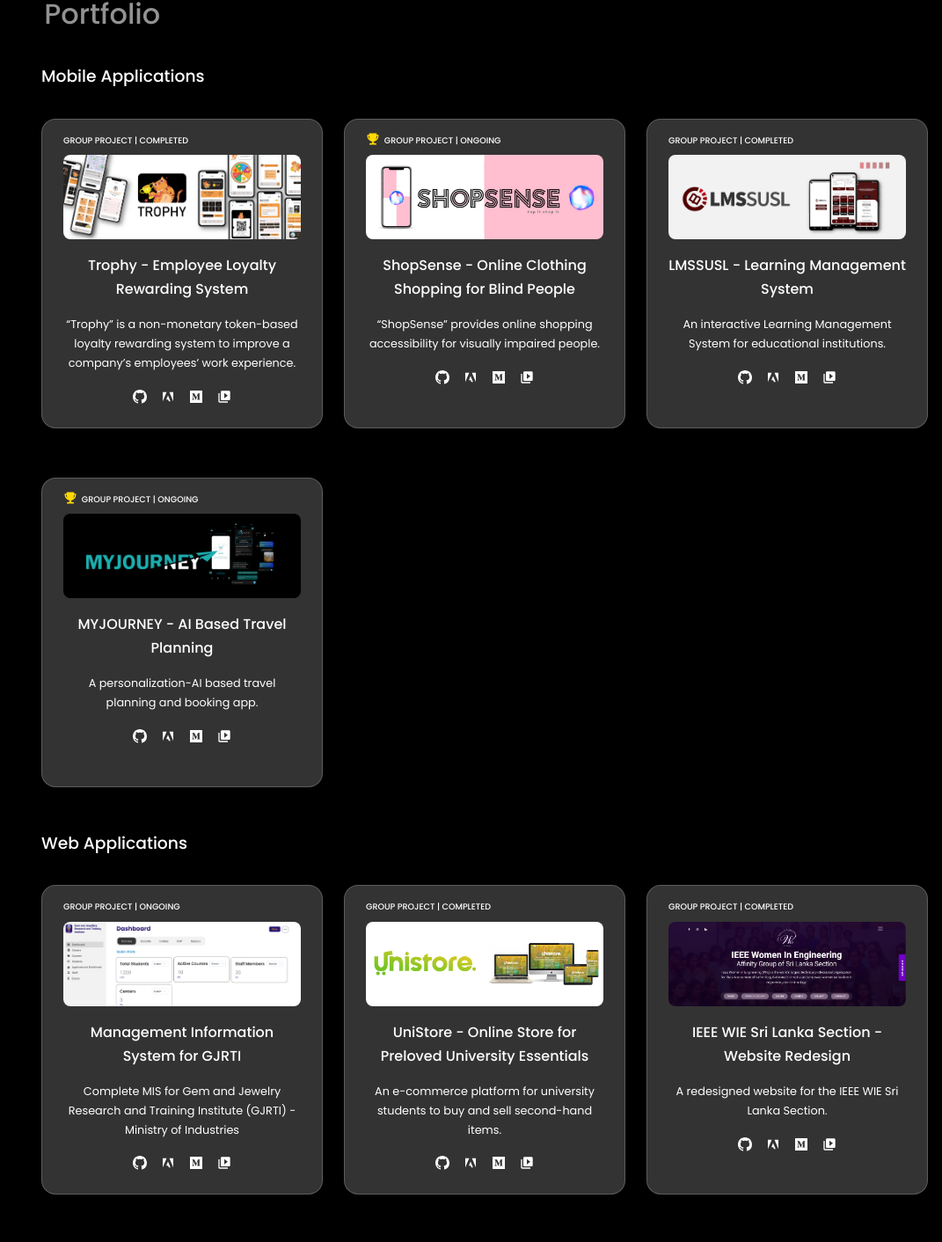
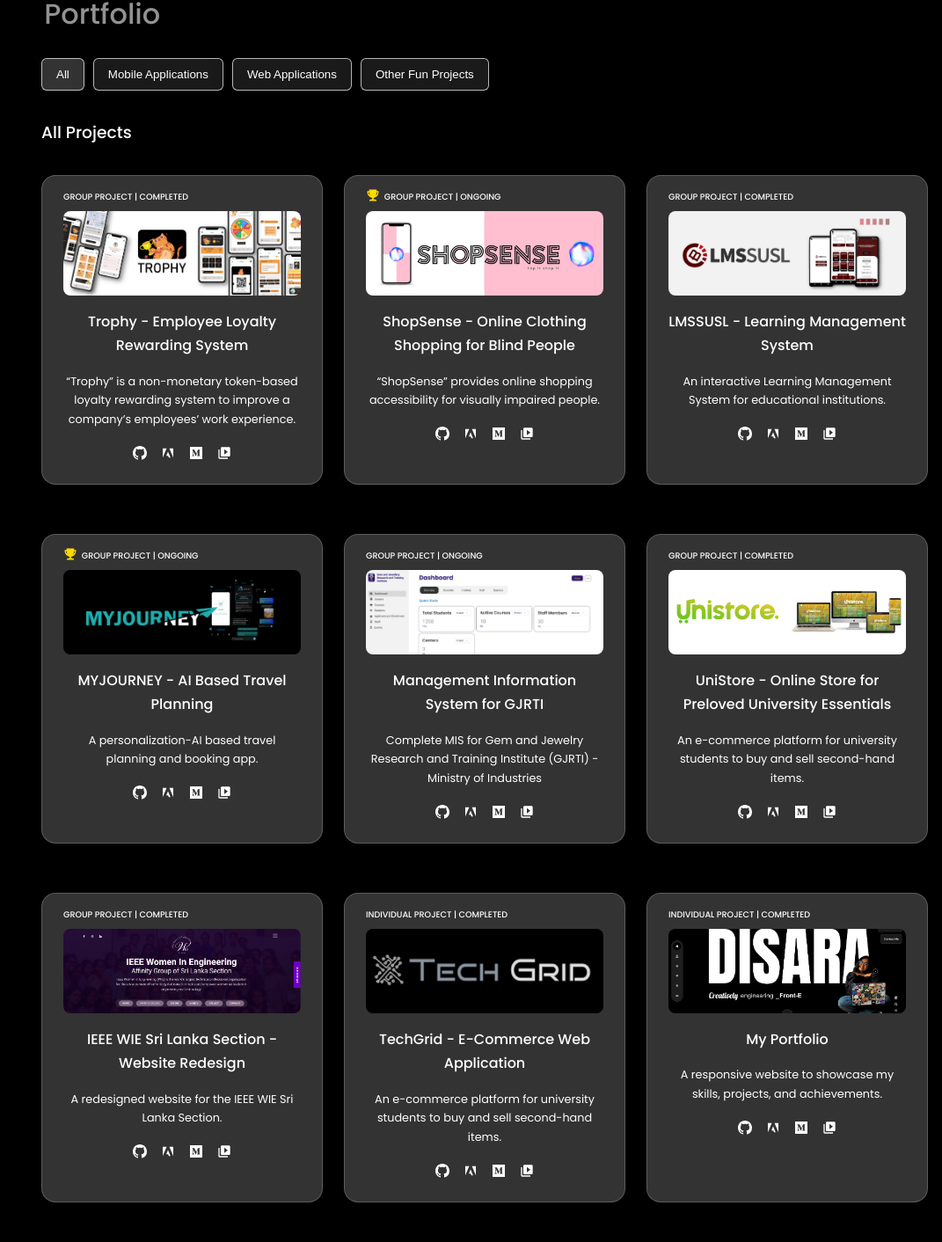
Before and after one commit to disara7/portfolio, a React (Create React App) app: page / in a window 1280 px wide. Shown: the part 2571-3983 px from the top of the page at 88% size, without its empty margins (209-1280 px from the left). Built offline with nearby package versions, Linux system fonts and the light colour scheme.

Commit message:
added tab filters

```diff
--- a/src/components/portfolio/Portfolio.jsx
+++ b/src/components/portfolio/Portfolio.jsx
@@ -6,11 +6,22 @@ import PortfolioCard from './PortfolioCard';
 
 const Portfolio = () => {
   const [selectedProject, setSelectedProject] = useState(null);
+  const [activeTab, setActiveTab] = useState('all');
 
-  const mobileApps = projects.filter((project) => project.category === 'mobile');
-  const webApps = projects.filter((project) => project.category === 'web');
-  const otherProjects = projects.filter((project) => project.category === 'other');
-  const uiProjects = projects.filter((project) => project.category === 'ui');
+  const categories = ['all', ...new Set(projects.map((project) => project.category))];
+
+  const filteredProjects =
+    activeTab === 'all'
+      ? projects
+      : projects.filter((project) => project.category === activeTab);
+
+  const formatCategory = (key) => {
+    if (key === 'mobile') return 'Mobile Applications';
+    if (key === 'web') return 'Web Applications';
+    if (key === 'other') return 'Other Fun Projects';
+    if (key === 'ui') return 'UI/UX Projects';
+    return key.charAt(0).toUpperCase() + key.slice(1);
+  };
 
   const handleCardClick = (project) => {
     setSelectedProject(project);
@@ -21,54 +32,37 @@ const Portfolio = () => {
   };
 
   return (
-    <section id='portfolio'>
+    <section id="portfolio">
       <div className="portfolio">
-        <h2 className='section__title'>Portfolio</h2>
+        <h2 className="section__title">Portfolio</h2>
         <br />
+        {/* Tabs */}
+        <div className="portfolio_tabs">
+          {categories.map((key) => (
+            <button
+              key={key}
+              className={`tab_button ${activeTab === key ? 'active' : ''}`}
+              onClick={() => setActiveTab(key)}
+            >
+              {formatCategory(key)}
+            </button>
+          ))}
+        </div>
+
+        {/* Filtered Projects */}
         <div className="portfolio_content">
-          <h3>Mobile Applications</h3>
+          <h3>{activeTab === 'all' ? 'All Projects' : formatCategory(activeTab)}</h3>
           <div className="projects">
-            {mobileApps.map((project, index) => (
+            {filteredProjects.map((project, index) => (
               <div key={index} onClick={() => handleCardClick(project)}>
                 <PortfolioCard project={project} />
               </div>
             ))}
           </div>
-
-          <h3>Web Applications</h3>
-          <div className="projects">
-            {webApps.map((project, index) => (
-              <div key={index} onClick={() => handleCardClick(project)}>
-                <PortfolioCard project={project} />
-              </div>
-            ))}
-          </div>
-
-          <h3>UI/UX Projects</h3>
-          <div className="projects">
-            {uiProjects.map((project, index) => (
-              <div key={index} onClick={() => handleCardClick(project)}>
-                <PortfolioCard project={project} />
-              </div>
-            ))}
-          </div>
-
-          <h3>Other Fun Projects</h3>
-          <div className="projects">
-            {otherProjects.map((project, index) => (
-              <div key={index} onClick={() => handleCardClick(project)}>
-                <PortfolioCard project={project} />
-              </div>
-            ))}
-          </div>
-
-
-
-
         </div>
-
       </div>
 
+      {/* Popup */}
       {selectedProject && (
         <div className="popup">
           <div className="popup_content">
@@ -80,8 +74,11 @@ const Portfolio = () => {
             )}
             <h3>{selectedProject.title}</h3>
             <p>{selectedProject.longdescription}</p>
-
-            <a href={selectedProject.link} target="_blank" rel="noopener noreferrer">
+            <a
+              href={selectedProject.link || selectedProject.github}
+              target="_blank"
+              rel="noopener noreferrer"
+            >
               View Project
             </a>
           </div>
--- a/src/components/portfolio/portfolio.css
+++ b/src/components/portfolio/portfolio.css
@@ -121,3 +121,38 @@
         grid-template-columns: 1fr;
     }
 }
+
+.portfolio_tabs {
+  display: flex;
+  gap: 10px;
+  margin: 20px 0;
+  flex-wrap: wrap;
+  margin-left: 10rem;
+  margin-top: -0.3rem;
+  margin-bottom: 2rem;
+}
+
+.tab_button {
+  padding: 10px 16px;
+  border: 1px solid rgba(255, 255, 255, 0.69);
+  border-radius: 6px;
+  background: rgba(255, 255, 255, 0.1);
+  backdrop-filter: blur(8px);
+  -webkit-backdrop-filter: blur(8px);
+  cursor: pointer;
+  transition: all 0.3s ease;
+  font-weight: 500;
+  color: #fff;
+  box-shadow: 0 4px 30px rgba(0, 0, 0, 0.1);
+}
+
+.tab_button:hover {
+  background: rgba(255, 255, 255, 0.2);
+  transform: scale(1.05);
+}
+
+
+.tab_button.active {
+  background-color: #333;
+  color: #fff;
+}
```
